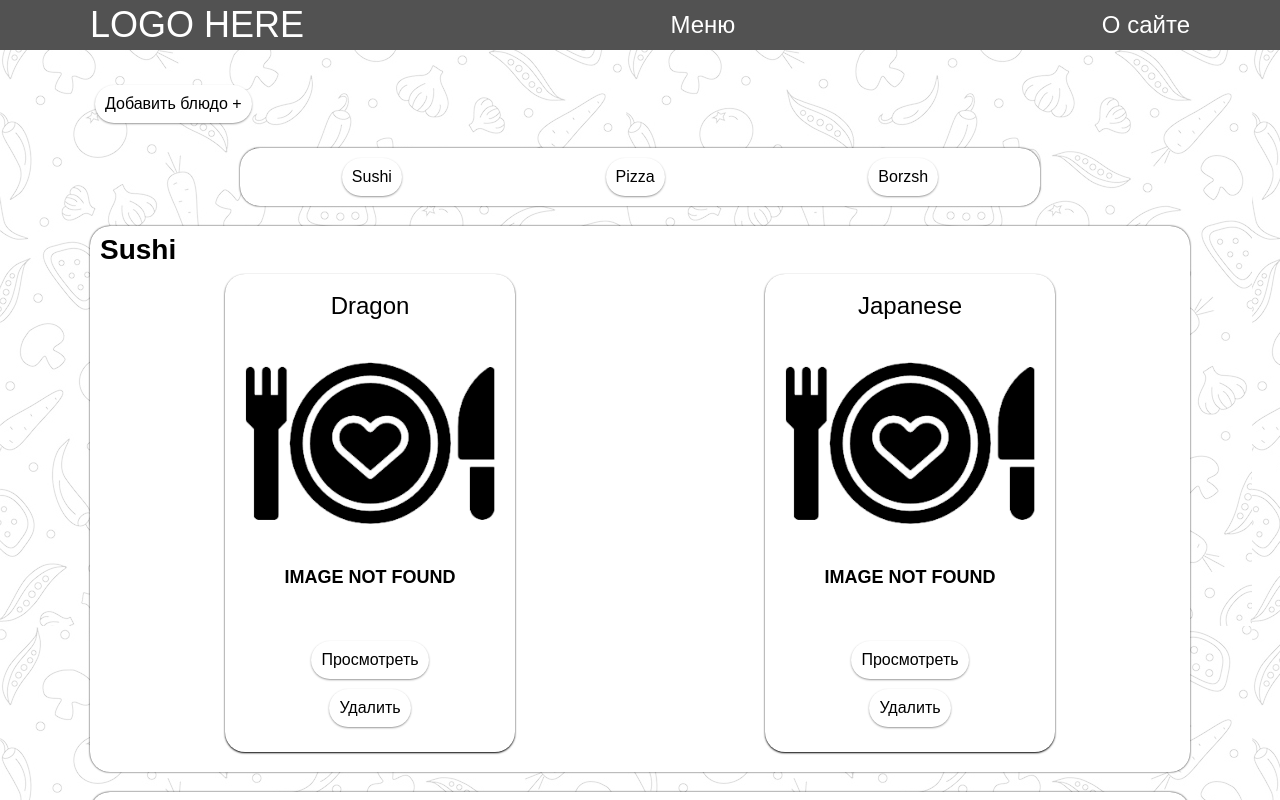
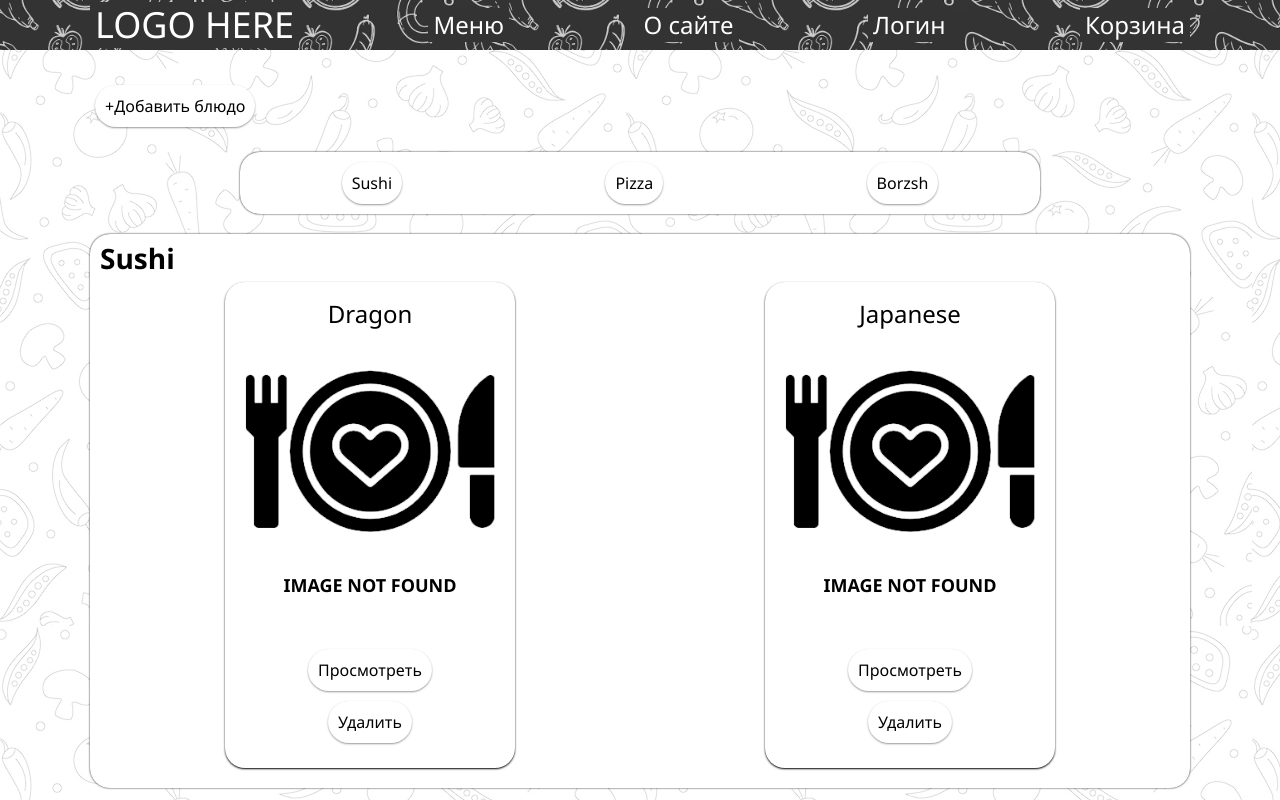
Before and after one commit to Ri4Chaard/My_cafe_website, a React (Create React App) app: page /menu in a window 1280 px wide. Shown: the top 800 px of the page. Built offline with nearby package versions, Linux system fonts and the light colour scheme.

Commit message:
Added more dish info, header&footer styles edited

```diff
--- a/src/App.js
+++ b/src/App.js
@@ -16,20 +16,59 @@ function App() {
             <header className="header">
                 <Container>
                     <div className="header__items">
-                        <div style={{ fontSize: "36px", color: "#fff" }}>
+                        <div
+                            style={{
+                                fontSize: "36px",
+                                color: "#fff",
+                                padding: "5px",
+                                backgroundColor: "#333333",
+                            }}
+                        >
                             LOGO HERE
                         </div>
                         <Link
                             to="/menu"
-                            style={{ color: "#fff", fontSize: "24px" }}
+                            style={{
+                                color: "#fff",
+                                fontSize: "24px",
+                                padding: "5px",
+                                backgroundColor: "#333333",
+                            }}
                         >
                             Меню
                         </Link>
                         <Link
                             to="/about"
-                            style={{ color: "#fff", fontSize: "24px" }}
+                            style={{
+                                color: "#fff",
+                                fontSize: "24px",
+                                padding: "5px",
+                                backgroundColor: "#333333",
+                            }}
                         >
                             О сайте
+                        </Link>
+                        <Link
+                            to="/*"
+                            style={{
+                                color: "#fff",
+                                fontSize: "24px",
+                                padding: "5px",
+                                backgroundColor: "#333333",
+                            }}
+                        >
+                            Логин
+                        </Link>
+                        <Link
+                            to="/*"
+                            style={{
+                                color: "#fff",
+                                fontSize: "24px",
+                                padding: "5px",
+                                backgroundColor: "#333333",
+                            }}
+                        >
+                            Корзина
                         </Link>
                     </div>
                 </Container>
--- a/src/components/DishForm.jsx
+++ b/src/components/DishForm.jsx
@@ -4,7 +4,15 @@ import { FormInput } from "./UI/input/FormInput.jsx";
 import { FileInput } from "./UI/input/FileInput.jsx";
 
 export const DishForm = ({ create }) => {
-    const [dish, setDish] = useState({ type: "", name: "", image: null });
+    const [dish, setDish] = useState({
+        type: "",
+        name: "",
+        description: "",
+        weight: "",
+        price: "",
+        image: null,
+    });
+
     const [checker, setChecker] = useState(false);
 
     const addNewDish = (e) => {
@@ -15,7 +23,14 @@ export const DishForm = ({ create }) => {
         };
         create(newDish);
         console.log(newDish);
-        setDish({ type: "", name: "", image: null });
+        setDish({
+            type: "",
+            name: "",
+            description: "",
+            weight: "",
+            price: "",
+            image: null,
+        });
         setChecker(false);
     };
 
@@ -33,6 +48,30 @@ export const DishForm = ({ create }) => {
                     onChange={(e) => setDish({ ...dish, name: e.target.value })}
                     type="input"
                     placeholder="Введите название блюда"
+                />
+                <FormInput
+                    value={dish.description}
+                    onChange={(e) =>
+                        setDish({ ...dish, description: e.target.value })
+                    }
+                    type="input"
+                    placeholder="Введите описание блюда"
+                />
+                <FormInput
+                    value={dish.weight}
+                    onChange={(e) =>
+                        setDish({ ...dish, weight: e.target.value })
+                    }
+                    type="input"
+                    placeholder="Введите вес блюда"
+                />
+                <FormInput
+                    value={dish.price}
+                    onChange={(e) =>
+                        setDish({ ...dish, price: e.target.value })
+                    }
+                    type="input"
+                    placeholder="Введите цену блюда (грн)"
                 />
                 <FileInput
                     accept=".png, .jpg"
--- a/src/pages/Menu.jsx
+++ b/src/pages/Menu.jsx
@@ -1,6 +1,7 @@
 import React, { useState } from "react";
 import "../styles/nullstyle.css";
 import "../styles/style.css";
+import img404 from "../img/img404.png";
 import { DishList } from "../components/DishList";
 import { DishForm } from "../components/DishForm";
 import { DishTypesFilter } from "../components/DishTypesFilter";
@@ -10,15 +11,52 @@ import { ExecuteButton } from "../components/UI/button/ExecuteButton";
 
 function Menu() {
     const [dishes, setDishes] = useState([
-        { id: Date.now(), type: "Sushi", name: "Dragon", image: null },
-        { id: Date.now() + 1, type: "Sushi", name: "Japanese", image: null },
-        { id: Date.now() + 2, type: "Pizza", name: "Mozarella", image: null },
-        { id: Date.now() + 3, type: "Borzsh", name: "Zvichainiy", image: null },
+        {
+            id: Date.now(),
+            type: "Sushi",
+            name: "Dragon",
+            description:
+                "Lorem ipsum dolor sit amet consectetur adipisicing elit. Placeat, nam! At ipsam sunt corrupti cupiditate? Inventore, officiis cumque. Enim, quaerat.",
+            weight: "xg",
+            price: "X",
+            image: null,
+        },
+        {
+            id: Date.now() + 1,
+            type: "Sushi",
+            name: "Japanese",
+            description:
+                "Lorem ipsum dolor sit amet consectetur adipisicing elit. Placeat, nam! At ipsam sunt corrupti cupiditate? Inventore, officiis cumque. Enim, quaerat.",
+            weight: "xg",
+            price: "X",
+            image: null,
+        },
+        {
+            id: Date.now() + 2,
+            type: "Pizza",
+            name: "Mozarella",
+            description:
+                "Lorem ipsum dolor sit amet consectetur adipisicing elit. Placeat, nam! At ipsam sunt corrupti cupiditate? Inventore, officiis cumque. Enim, quaerat.",
+            weight: "xg",
+            price: "X",
+            image: null,
+        },
+        {
+            id: Date.now() + 3,
+            type: "Borzsh",
+            name: "Zvichainiy",
+            description:
+                "Lorem ipsum dolor sit amet consectetur adipisicing elit. Placeat, nam! At ipsam sunt corrupti cupiditate? Inventore, officiis cumque. Enim, quaerat.",
+            weight: "xg",
+            price: "X",
+            image: null,
+        },
     ]);
     const [filter, setFilter] = useState("");
     const [isActiveFilter, setActiveFilter] = useState(false);
     const [modalForm, setModalForm] = useState(false);
     const [modalDish, setModalDish] = useState(false);
+    const [selectedDish, setSelectedDish] = useState("");
 
     const dishesSet = new Set();
     dishes.map((el) => dishesSet.add(el.type));
@@ -30,7 +68,8 @@ function Menu() {
     };
 
     const viewDish = (dish) => {
-        console.log(dish);
+        setSelectedDish(dish);
+        setModalDish(true);
     };
 
     const removeDish = (dish) => {
@@ -64,7 +103,7 @@ function Menu() {
             <Container>
                 <div className="dish">
                     <ExecuteButton onClick={() => setModalForm(!modalForm)}>
-                        Добавить блюдо +
+                        +Добавить блюдо
                     </ExecuteButton>
                     <DishTypesFilter
                         set={dishesSet}
@@ -82,7 +121,47 @@ function Menu() {
             <Modal visible={modalForm} setVisible={setModalForm}>
                 <DishForm create={createDish} />
             </Modal>
-            <Modal visible={modalDish} setVisible={setModalDish}></Modal>
+            <Modal visible={modalDish} setVisible={setModalDish}>
+                <div className="dishModal">
+                    <div className="dishModal__item">
+                        <h1 style={{ margin: "0 0 20px 0" }}>
+                            {selectedDish.type}
+                        </h1>
+                        {selectedDish.image ? (
+                            <img
+                                src={URL.createObjectURL(selectedDish.image)}
+                                alt="Image not found"
+                            />
+                        ) : (
+                            <div className="dish__item_not-found">
+                                <img src={img404} alt="Image not found" />
+                                <span>Image not found</span>
+                            </div>
+                        )}
+                    </div>
+                    <div className="dishModal__item">
+                        <div style={{ margin: "0 0 30px 0" }}>
+                            {selectedDish.name}
+                        </div>
+                        <div style={{ fontSize: "16px", fontStyle: "italic" }}>
+                            {`Описание: ${selectedDish.description}`}
+                        </div>
+                        <div style={{ fontSize: "16px", fontStyle: "italic" }}>
+                            {`Вес: ${selectedDish.weight}`}
+                        </div>
+                        <div style={{ fontSize: "24px" }}>
+                            {`Цена: ${selectedDish.price} грн`}
+                        </div>
+                        <div style={{ fontSize: "24px", alignSelf: "center" }}>
+                            <ExecuteButton
+                                style={{ backgroundColor: "#FFD700" }}
+                            >
+                                {`Добавить к заказу за ${selectedDish.price} грн`}
+                            </ExecuteButton>
+                        </div>
+                    </div>
+                </div>
+            </Modal>
         </main>
     );
 }
--- a/src/styles/App.css
+++ b/src/styles/App.css
@@ -1,5 +1,6 @@
 body {
-    font-family: Arial, "Helvetica Neue", Helvetica, sans-serif;
+    /* font-family: Arial, "Helvetica Neue", Helvetica, sans-serif; */
+    font-family: "Segoe UI", Tahoma, Geneva, Verdana, sans-serif;
     background: url(../img/body_bg.jpg) repeat;
 }
 
@@ -11,7 +12,9 @@ body {
 }
 
 .header {
-    background-color: rgb(82, 82, 82);
+    /* background-color: rgb(82, 82, 82); */
+    background: url(../img/h&f_bg.jpg);
+    background-size: 250px;
 }
 
 .header__items {
@@ -22,7 +25,9 @@ body {
 }
 
 .footer {
-    background-color: rgb(82, 82, 82);
+    /* background-color: rgb(82, 82, 82); */
+    background: url(../img/h&f_bg.jpg);
+    background-size: 250px;
 }
 
 .footer__items {
--- a/src/styles/style.css
+++ b/src/styles/style.css
@@ -148,3 +148,18 @@
     left: 0;
     padding: 10px 0;
 }
+
+.dishModal {
+    display: flex;
+    justify-content: space-between;
+    max-width: 700px;
+    font-size: 18px;
+}
+
+.dishModal__item {
+    margin: 10px;
+    display: flex;
+    flex-direction: column;
+    justify-content: space-between;
+    flex: 1 1 50%;
+}
```
Also changed, not shown: src/img/h&f_bg.jpg (added), src/img/list_bg.jpg (deleted).
